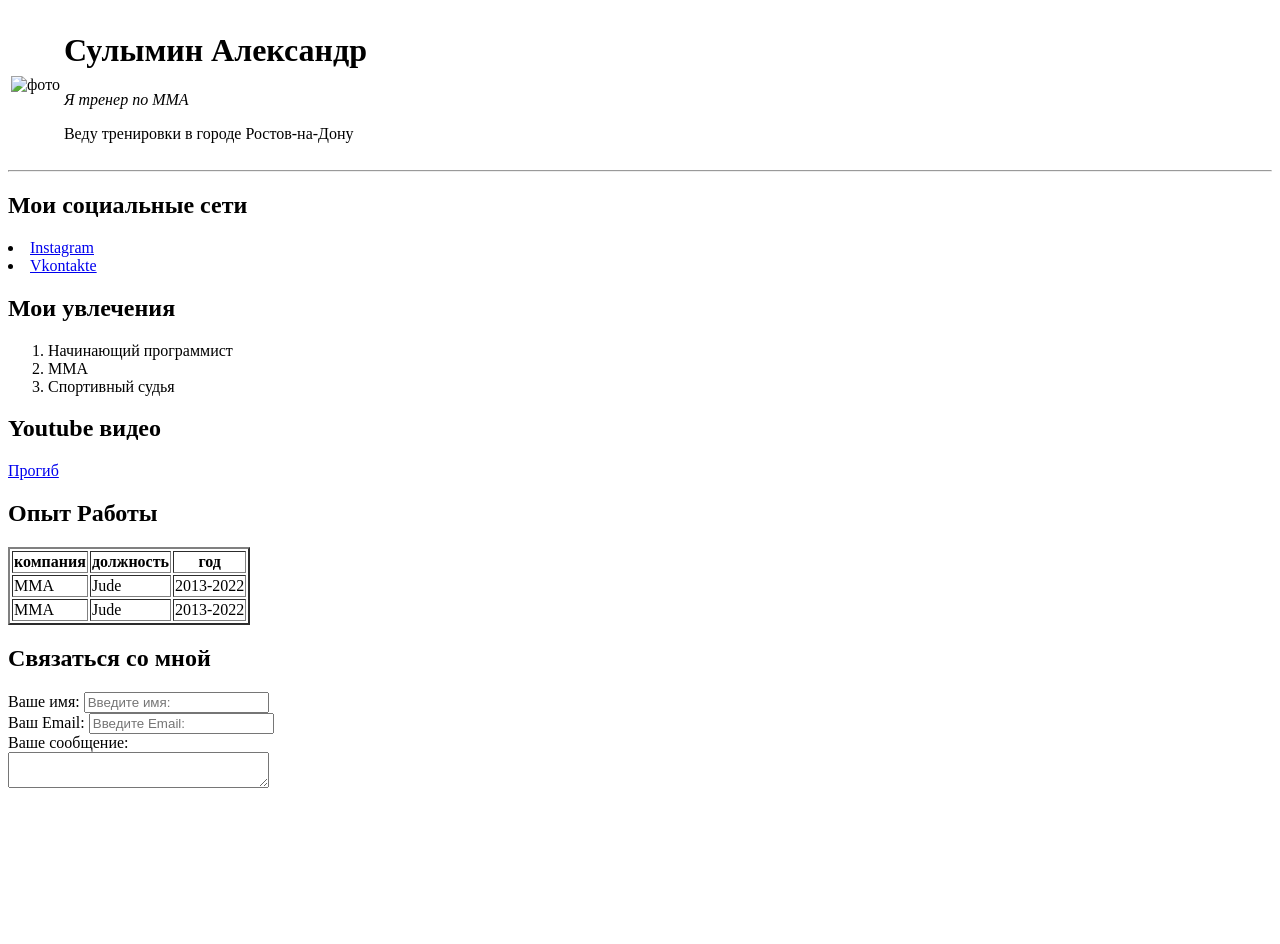
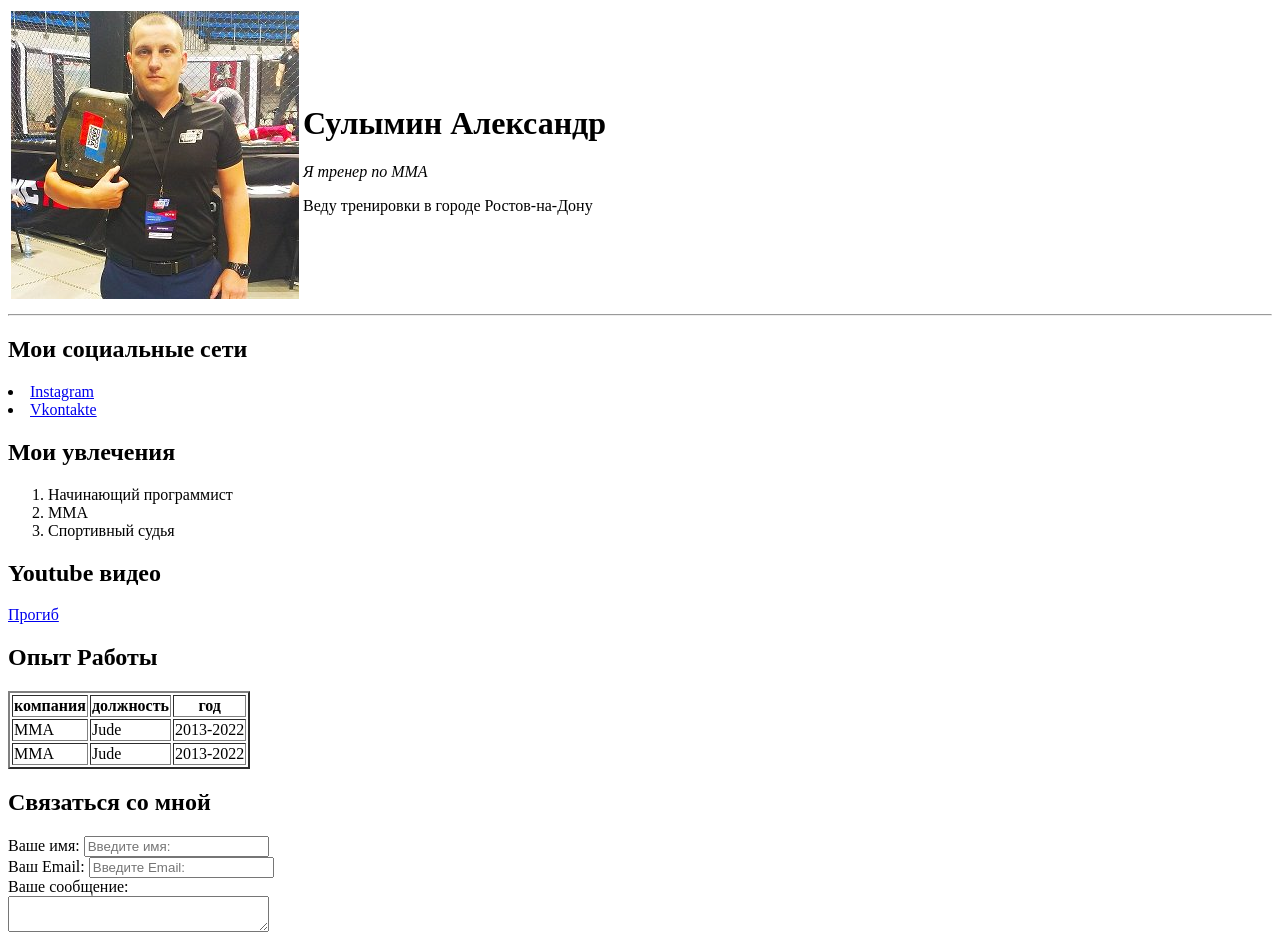
Before and after one commit to Imango5/imango, a plain HTML site: page index.html in a window 1280 px wide. Before the commit the page ends 800 px from the top, so only its background shows below. Drawn offline with Linux system fonts and the light colour scheme.

Commit message:
Add files via upload

```diff
--- a/index.html
+++ b/index.html
@@ -8,7 +8,7 @@
       <table>
           <tr>
               <td>
-                <img src="img/1.jpg" alt="фото"/>
+                <img src="1.jpg" alt="фото"/>
                 </td>
                 <td>
                  <h1><strong>Сулымин Александр</strong></h1>
```
